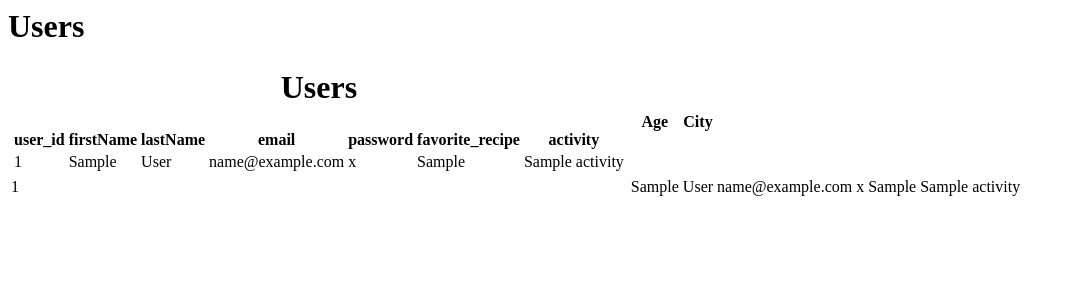
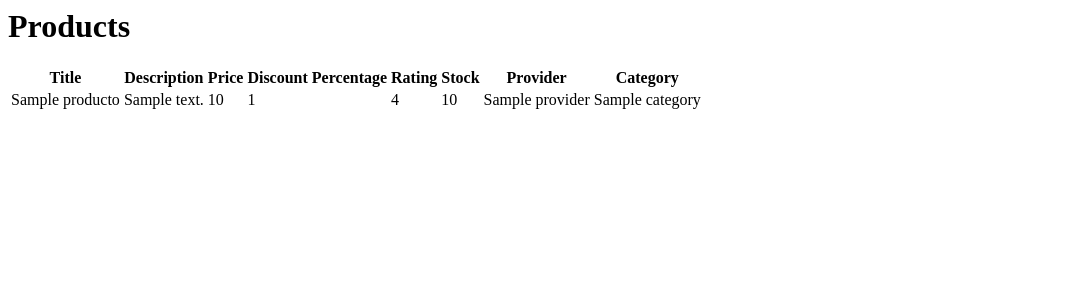
Before and after one commit to EstebanAG1005/MongoDB-Proyecto-1, a Flask app: page / in a window 1280 px wide. Shown: the top 300 px of the page, without its empty margins (0-1074 px from the left). Run offline with Flask 2, Linux system fonts and the light colour scheme; a database or web service that is not in the repository returns one stand-in record (values such as "Sample title").

Commit message:
Data uploaded

```diff
--- a/app.py
+++ b/app.py
@@ -4,12 +4,12 @@ from pymongo import MongoClient
 app = Flask(__name__)
 
 client = MongoClient("mongodb://localhost:27017")
-db = client["restaurant"]
+db = client["Proyecto1"]
 
 
 @app.route("/")
 def index():
-    collection = db["users"]
+    collection = db["productos"]
     data = collection.find()
     return render_template("index.html", data=data)
 
--- a/templates/index.html
+++ b/templates/index.html
@@ -1,67 +1,35 @@
 <html>
 
 <head>
-    <title>Users</title>
+    <title>Products</title>
 </head>
 
 <body>
-    <h1>Users</h1>
+    <h1>Products</h1>
     <table>
         <thead>
             <tr>
-                <th>
-                    <html>
-
-                    <head>
-                        <title>Users</title>
-                    </head>
-
-                    <body>
-                        <h1>Users</h1>
-                        <table>
-                            <thead>
-                                <tr>
-                                    <th>user_id</th>
-                                    <th>firstName</th>
-                                    <th>lastName</th>
-                                    <th>email</th>
-                                    <th>password</th>
-                                    <th>favorite_recipe</th>
-                                    <th>activity</th>
-                                </tr>
-                            </thead>
-                            <tbody>
-                                {% for user in data %}
-                                <tr>
-                                    <td>{{ user['user_id'] }}</td>
-                                    <td>{{ user['firstName'] }}</td>
-                                    <td>{{ user['lastName'] }}</td>
-                                    <td>{{ user['email'] }}</td>
-                                    <td>{{ user['password'] }}</td>
-                                    <td>{{ user['favorite_recipe'] }}</td>
-                                    <td>{{ user['activity'] }}</td>
-                                </tr>
-                                {% endfor %}
-                            </tbody>
-                        </table>
-                    </body>
-
-                    </html>
-                </th>
-                <th>Age</th>
-                <th>City</th>
+                <th>Title</th>
+                <th>Description</th>
+                <th>Price</th>
+                <th>Discount Percentage</th>
+                <th>Rating</th>
+                <th>Stock</th>
+                <th>Provider</th>
+                <th>Category</th>
             </tr>
         </thead>
         <tbody>
-            {% for user in data %}
+            {% for product in data %}
             <tr>
-                <td>{{ user['user_id'] }}</td>
-                <td>{{ user['firstName'] }}</td>
-                <td>{{ user['lastName'] }}</td>
-                <td>{{ user['email'] }}</td>
-                <td>{{ user['password'] }}</td>
-                <td>{{ user['favorite_recipe'] }}</td>
-                <td>{{ user['activity'] }}</td>
+                <td>{{ product.title }}</td>
+                <td>{{ product.description }}</td>
+                <td>{{ product.price }}</td>
+                <td>{{ product.discountPercentage }}</td>
+                <td>{{ product.rating }}</td>
+                <td>{{ product.stock }}</td>
+                <td>{{ product.provider }}</td>
+                <td>{{ product.category }}</td>
             </tr>
             {% endfor %}
         </tbody>
```
